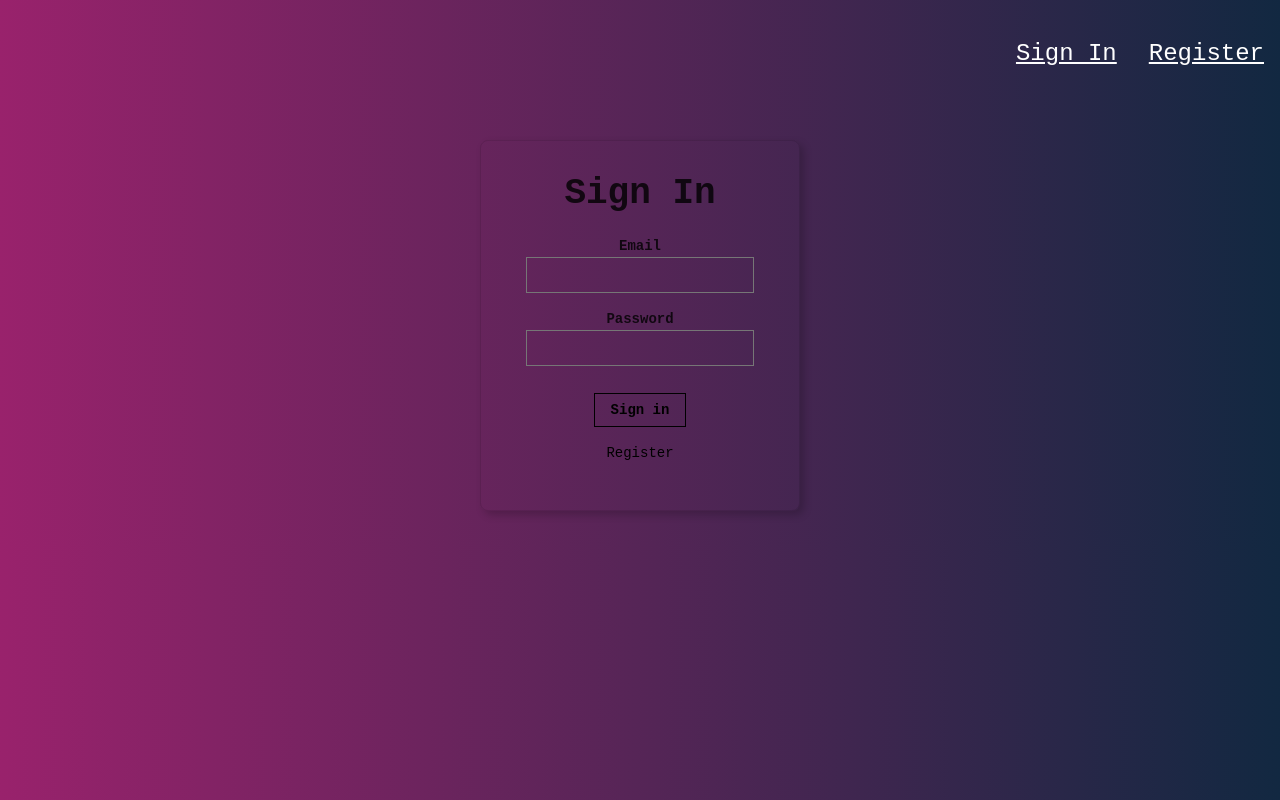
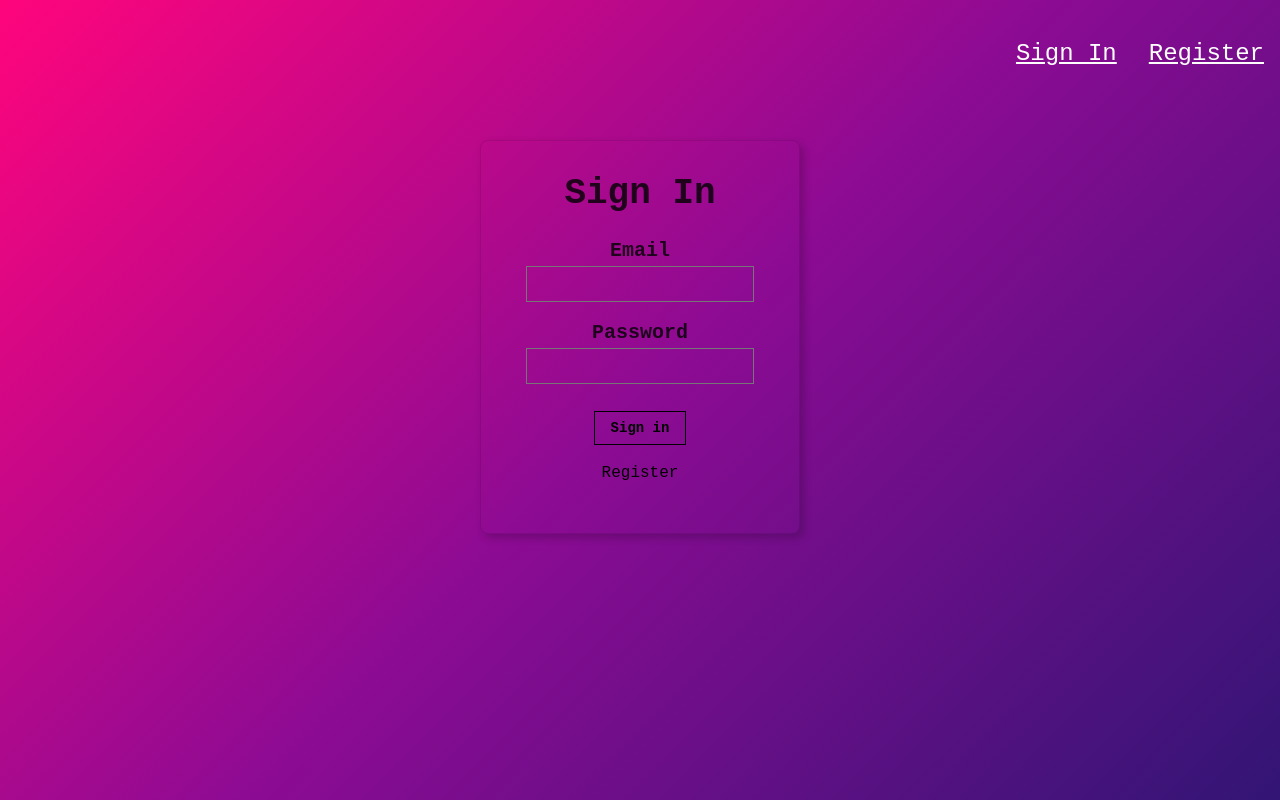
Before and after one commit to dvlprdave/smart-brain, a React (Create React App) app in the folder face-recognition-brain/: page / in a window 1280 px wide. Built offline with nearby package versions, Linux system fonts and the light colour scheme.

Commit message:
UI background, font, and icon change

```diff
--- a/face-recognition-brain/src/components/ImageLinkForm/ImageLinkForm.js
+++ b/face-recognition-brain/src/components/ImageLinkForm/ImageLinkForm.js
@@ -7,12 +7,12 @@ const ImageLinkForm = ({ onInputChange, onButtonSubmit }) => {
     return <div>
         <p className="f3">
           {
-            "This Magic Brain will detect faces in your pictures. Give it a try"
+            "Smart-Capture will detect faces in your photos. Give it a try"
           }
         </p>
         <div className="center">
           <div className=" center form pa4 br3 shadow-5">
-            <input className="f4 pa2 w-70 center" type="text" onChange={onInputChange} />
+            <input className="f4 pa2 w-70 center" type="text" placeholder="photo url here" onChange={onInputChange} />
             <button className="w-30 grow f4 link ph3 pv2 dib white bg-light-purple"
             onClick={onButtonSubmit}
             >Detect
--- a/face-recognition-brain/src/components/Logo/Logo.js
+++ b/face-recognition-brain/src/components/Logo/Logo.js
@@ -1,7 +1,8 @@
 import React from 'react';
 import Tilt from 'react-tilt';
 import './Logo.css';
-import brain from './brain.png';
+// import brain from './brain.png';
+import camera from './camera.png';
 
 
 const Logo = () => {
@@ -9,7 +10,7 @@ const Logo = () => {
         <div className='ma4 mt0'>
             <Tilt className="Tilt br2 shadow-2" options={{ max: 55 }} style={{ height: 150, width: 150 }} >
                 <div className="Tilt-inner ps3">
-                    <img style={{paddingTop: '1.5em'}} src={brain} alt="Brain Logo"/>
+                    <img style={{paddingTop: '1.5em'}} src={camera} alt="Brain Logo"/>
                 </div>
             </Tilt>
         </div>
--- a/face-recognition-brain/src/components/Signin/Signin.js
+++ b/face-recognition-brain/src/components/Signin/Signin.js
@@ -43,7 +43,7 @@ class Signin extends React.Component {
                       <fieldset id="sign_up" className="ba b--transparent ph0 mh0">
                           <legend className="f2 fw6 ph0 mh0 center">Sign In</legend>
                           <div className="mt3">
-                              <label className="db fw6 lh-copy f6" htmlFor="email-address">Email</label>
+                              <label className="db fw6 lh-copy f4" htmlFor="email-address">Email</label>
                               <input
                                 className="pa2 input-reset ba bg-transparent hover-bg-black hover-white w-100"
                                 type="email"
@@ -53,7 +53,7 @@ class Signin extends React.Component {
                               />
                           </div>
                           <div className="mv3">
-                              <label className="db fw6 lh-copy f6" htmlFor="password">Password</label>
+                              <label className="db fw6 lh-copy f4" htmlFor="password">Password</label>
                               <input
                                 className="b pa2 input-reset ba bg-transparent hover-bg-black hover-white w-100"
                                 type="password"
@@ -72,7 +72,7 @@ class Signin extends React.Component {
                           />
                       </div>
                       <div className="lh-copy mt3">
-                          <p onClick={() => onRouteChange('register')} className="f6 link dim black db pointer">Register</p>
+                          <p onClick={() => onRouteChange('register')} className="f5 link dim black db pointer">Register</p>
                       </div>
                   </div>
               </main>
--- a/face-recognition-brain/src/index.css
+++ b/face-recognition-brain/src/index.css
@@ -1,8 +1,10 @@
 body {
+  height: 100vh;
   margin: 0;
   padding: 0;
   font-family: 'Courier New', Courier, monospace;
-  background: linear-gradient(to right, rgb(153, 34, 108), rgb(18, 40, 65)) repeat scroll 0% 0%;
+  /* background: linear-gradient( rgba(0,159,194,1), rgba(13,10,11,1)) repeat scroll 0% 0%; */
+  background-image: linear-gradient(-225deg, #FF057C 0%, #8D0B93 50%, #321575 100%);
 }
 
 button {
```
Also changed, not shown: face-recognition-brain/src/components/Logo/camera.png (added), 1 other file (tests, documents, lock files or other folders).
